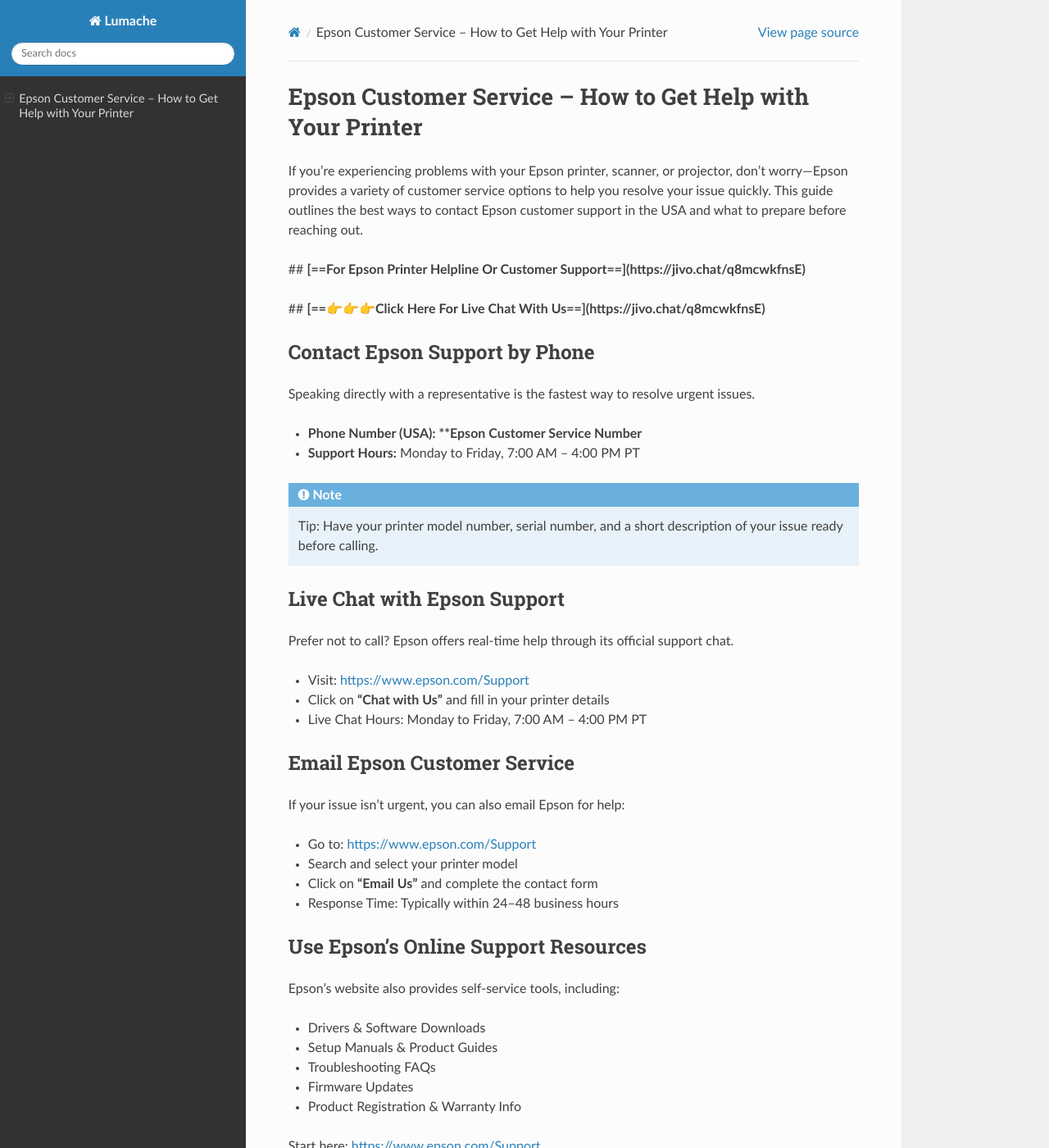
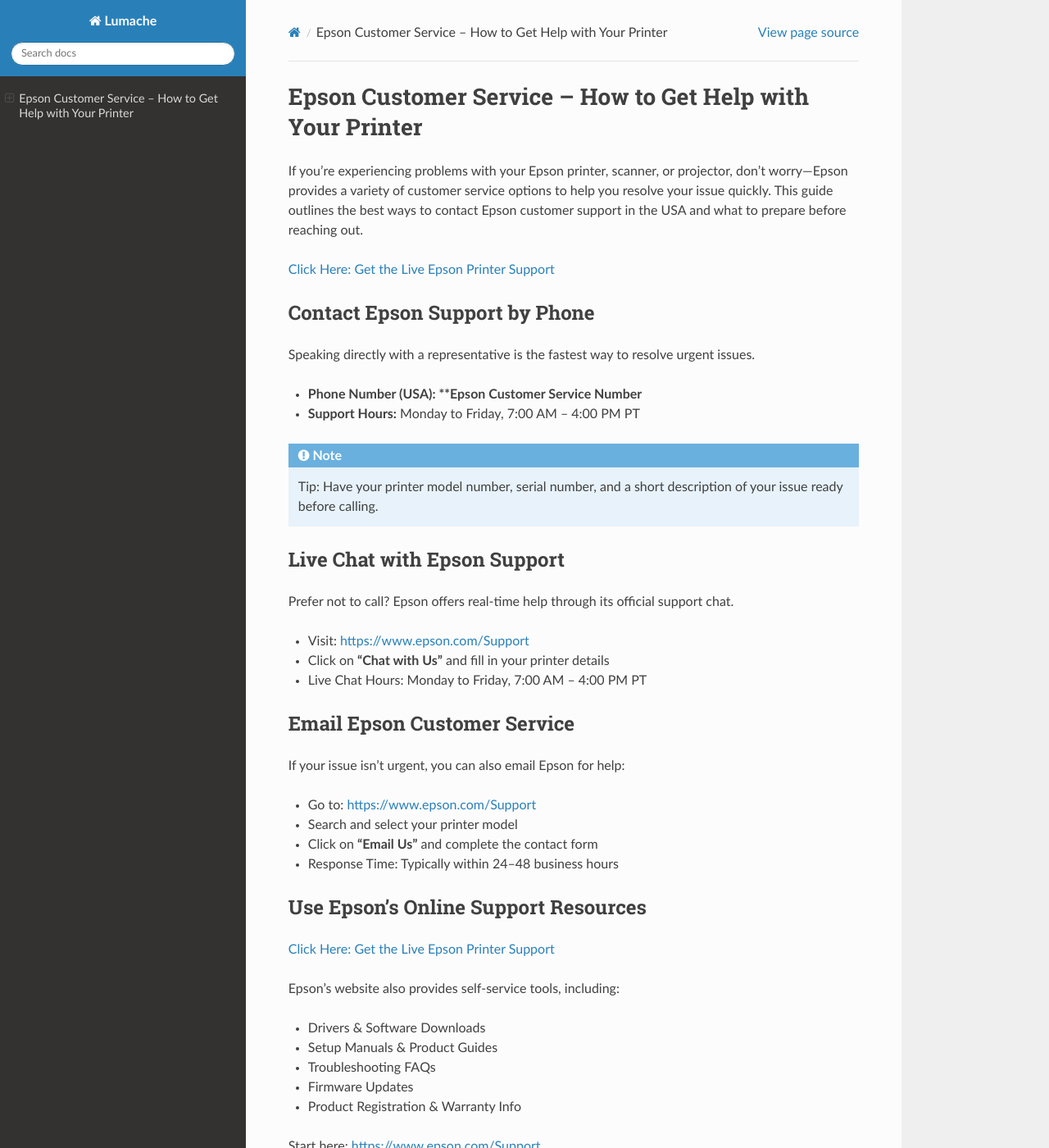
Before and after one commit to adamsmitth/epsonhelp, a Sphinx documentation site: the page built from docs/source/index.rst, in a window 1280 px wide and 1400 px high. Shown: the whole window at 82% size. Built offline with Sphinx 7.4.7 and the Read the Docs theme 3.1.0, drawn with Linux system fonts in a browser that asks for light colours; some of the changed text lies outside the part shown.

Commit message:
Update index.rst

```diff
--- a/docs/source/index.rst
+++ b/docs/source/index.rst
@@ -3,9 +3,7 @@ Epson Customer Service – How to Get Help with Your Printer
 
 If you're experiencing problems with your Epson printer, scanner, or projector, don't worry—Epson provides a variety of customer service options to help you resolve your issue quickly. This guide outlines the best ways to contact Epson customer support in the USA and what to prepare before reaching out.
 
-## **[==For Epson Printer Helpline Or Customer Support==](https://jivo.chat/q8mcwkfnsE)**
-
-## **[==👉👉👉Click Here For Live Chat With Us==](https://jivo.chat/q8mcwkfnsE)**
+`Click Here: Get the Live Epson Printer Support <https://jivo.chat/q8mcwkfnsE>`_
 
 Contact Epson Support by Phone
 ------------------------------
@@ -41,6 +39,8 @@ If your issue isn’t urgent, you can also email Epson for help:
 Use Epson’s Online Support Resources
 ------------------------------------
 
+`Click Here: Get the Live Epson Printer Support <https://jivo.chat/q8mcwkfnsE>`_
+
 Epson’s website also provides self-service tools, including:
 
 - Drivers & Software Downloads
@@ -65,6 +65,8 @@ Common Issues Epson Support Can Help With
 - Ink cartridge not recognized
 - Printer shows offline or red light blinking
 
+`Click Here: Get the Live Epson Printer Support <https://jivo.chat/q8mcwkfnsE>`_
+
 Conclusion
 ----------
 
```
